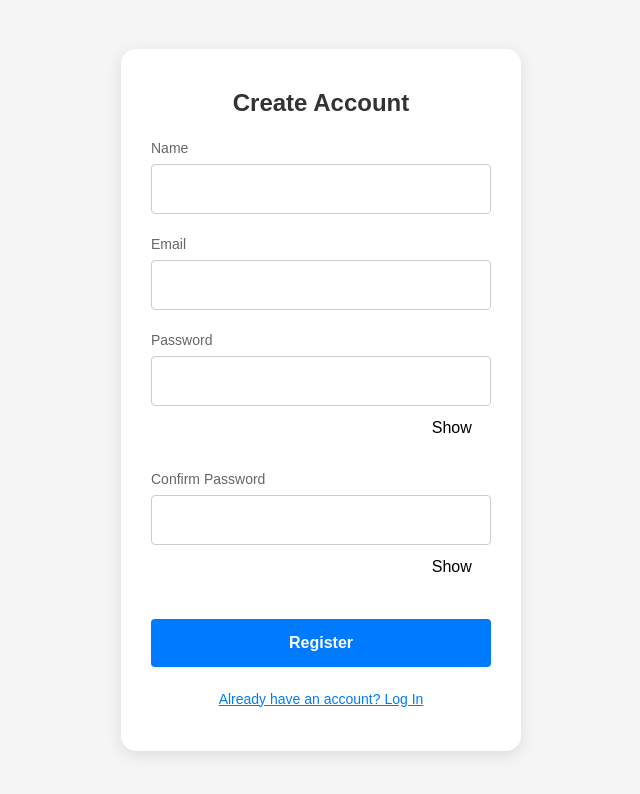
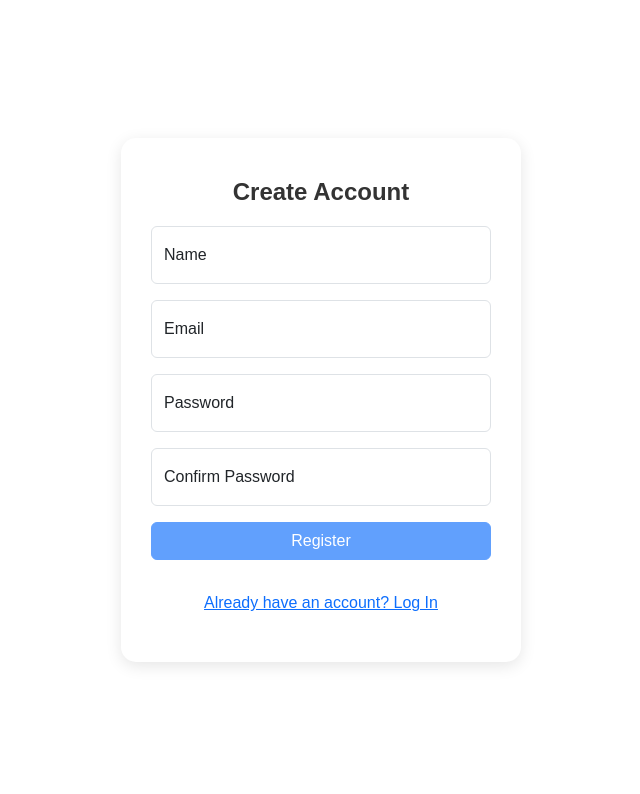
Before and after one commit to gguevara112/cloudtest-Sensitivv, a React (Vite) app: page /signup in a window 1280 px wide. Shown: the top 794 px of the page, without its empty margins (319-959 px from the left). Built offline with nearby package versions, Linux system fonts and the light colour scheme.

Commit message:
campos obligatorios
login campo obligatorio
sing in campo obligatorio mas maxlength
notes con maxlength
Mejora de diseño con boostrap

```diff
--- a/src/components/GlobalComponents/TestPopup.jsx
+++ b/src/components/GlobalComponents/TestPopup.jsx
@@ -70,6 +70,8 @@ const ProfilePopup = ({ closePopup }) => {
     const userId = localStorage.getItem('userId');
     const itemID = localStorage.getItem('selectedProductId'); // Obtener el itemID desde el localStorage
     const dateCreated = new Date();
+    navigate('/test');
+
 
     if (userId) {
       try {
--- a/src/components/WishlistComponents/WishlistList.jsx
+++ b/src/components/WishlistComponents/WishlistList.jsx
@@ -9,6 +9,7 @@ const Wishlist = () => {
   const [items, setItems] = useState([]);
   const [draggedItem, setDraggedItem] = useState(null);
   const [isLoading, setIsLoading] = useState(true);
+  const [showToast, setShowToast] = useState(false); // Estado para controlar el toast
   const navigate = useNavigate();
   const userId = localStorage.getItem('userId');
   const { t } = useTranslation();
@@ -70,6 +71,8 @@ const Wishlist = () => {
     try {
       await axios.delete(`http://localhost:5001/api/wishlist/${userId}/${itemId}`);
       setItems(items.filter(item => item.itemID !== itemId));
+      setShowToast(true); // Mostrar el toast
+      setTimeout(() => setShowToast(false), 3000); // Ocultar el toast después de 3 segundos
     } catch (error) {
       console.error("Error al eliminar el producto de la wishlist:", error);
     }
@@ -109,6 +112,29 @@ const Wishlist = () => {
           ))}
         </div>
       )}
+
+                  {/* Toast con Bootstrap */}
+      {showToast && (
+        <div
+          className="toast-container position-fixed bottom-0 end-0 p-3"
+          style={{ zIndex: 1055 }}
+        >
+          <div className="toast show" role="alert" aria-live="assertive" aria-atomic="true">
+            <div className="toast-header">
+              <strong className="me-auto">Success</strong> {/* Título del toast */}
+              <button
+                type="button"
+                className="btn-close"
+                onClick={() => setShowToast(false)}
+                aria-label="Close"
+              ></button>
+            </div>
+            <div className="toast-body">
+               {t('MnOpQrStUvWx41')}
+            </div>
+          </div>
+        </div>
+      )}
     </div>
   );
 };
--- a/src/i18n.js
+++ b/src/i18n.js
@@ -115,6 +115,9 @@ i18n
           MnOpQrStUvWx36: "In Wishlist",
           MnOpQrStUvWx37: "Add to Wishlist",
           MnOpQrStUvWx38: "Start test",
+          MnOpQrStUvWx40: "Correctly saved ",
+          MnOpQrStUvWx41: "Item Removed",
+
 
 
 
@@ -240,6 +243,10 @@ i18n
           MnOpQrStUvWx36: "En la lista de deseos",
           MnOpQrStUvWx37: "Agregar a la lista de deseos",
           MnOpQrStUvWx38: "Iniciar prueba",
+          MnOpQrStUvWx40: "Agregado correctamente",
+          MnOpQrStUvWx41: "Elemento Eliminado",
+
+
 
 
 
--- a/src/pages/LogIn.css
+++ b/src/pages/LogIn.css
@@ -4,7 +4,7 @@
     align-items: center;
     justify-content: center;
     height: 100vh;
-    background-color: #f5f5f5;
+    background-color: white;
     font-family: Arial, sans-serif;
 }
 
--- a/src/pages/SignUp.css
+++ b/src/pages/SignUp.css
@@ -4,7 +4,7 @@
     align-items: center;
     justify-content: center;
     height: 100vh;
-    background-color: #f5f5f5;
+    background-color: white;
     font-family: Arial, sans-serif;
 }
 
--- a/src/pages/SignUp.jsx
+++ b/src/pages/SignUp.jsx
@@ -1,4 +1,3 @@
-// SignUp.jsx
 import React, { useState } from 'react';
 import { useNavigate } from 'react-router-dom';
 import { useTranslation } from 'react-i18next';
@@ -10,7 +9,7 @@ const SignUp = () => {
     name: '',
     email: '',
     password: '',
-    confirmPassword: ''
+    confirmPassword: '',
   });
   const [passwordVisible, setPasswordVisible] = useState(false);
   const [passwordValid, setPasswordValid] = useState(false);
@@ -47,7 +46,6 @@ const SignUp = () => {
       return;
     }
 
-    // Detectar idioma del navegador o asignar inglés si no está disponible
     const browserLanguage = i18n.language || 'en';
     const userLanguage = ['en', 'es'].includes(browserLanguage) ? browserLanguage : 'en';
 
@@ -55,15 +53,15 @@ const SignUp = () => {
       const response = await fetch('http://localhost:5001/api/users', {
         method: 'POST',
         headers: {
-          'Content-Type': 'application/json'
+          'Content-Type': 'application/json',
         },
         body: JSON.stringify({
           name: formData.name,
           email: formData.email,
           password: formData.password,
-          language: userLanguage,          // Asignar idioma detectado o inglés
-          trialPeriodDays: 5               // Valor predeterminado
-        })
+          language: userLanguage,
+          trialPeriodDays: 5,
+        }),
       });
 
       if (response.status === 409) {
@@ -80,7 +78,7 @@ const SignUp = () => {
 
       navigate('/');
     } catch (error) {
-      console.error("Error al registrar usuario:", error);
+      console.error('Error al registrar usuario:', error);
       alert(t('LjRtKqXsVwMn')); // Hubo un error al registrar el usuario. Inténtalo de nuevo.
     }
   };
@@ -94,76 +92,72 @@ const SignUp = () => {
       <div className="signup-box">
         <h2>{t('PgLrTqJsXzVm')}</h2> {/* Crear Cuenta */}
         <form onSubmit={handleSubmit}>
-          <div className="form-group">
-            <label>{t('JqPwFxTlRvNw')}</label> {/* Nombre */}
+          <div className="form-floating">
             <input
               type="text"
+              className="form-control"
+              id="floatingName"
               name="name"
+               maxLength="50"
               value={formData.name}
               onChange={handleInputChange}
+              placeholder={t('JqPwFxTlRvNw')} // Nombre
               required
             />
+            <label htmlFor="floatingName">{t('JqPwFxTlRvNw')}</label>
           </div>
-          <div className="form-group">
-            <label>{t('FrWpNtQjLzMv')}</label> {/* Email */}
+          <div className="form-floating mt-3">
             <input
               type="email"
+              className="form-control"
+              id="floatingEmail"
               name="email"
               value={formData.email}
               onChange={handleInputChange}
+              placeholder={t('FrWpNtQjLzMv')} // Email
               required
             />
+            <label htmlFor="floatingEmail">{t('FrWpNtQjLzMv')}</label>
           </div>
-          <div className="form-group">
-            <label>{t('LfNrTjPwXzQk')}</label> {/* Contraseña */}
-            <div className="password-input-container">
+          <div className="form-floating mt-3">
             <input
-                type={passwordVisible ? "text" : "password"}
+              type={passwordVisible ? 'text' : 'password'}
+              className={`form-control ${!passwordValid && formData.password.length > 0 ? 'is-invalid' : ''}`}
+              id="floatingPassword"
               name="password"
+               maxLength="50"
               value={formData.password}
               onChange={handleInputChange}
+              placeholder={t('LfNrTjPwXzQk')} // Contraseña
               required
             />
-              <button
-                type="button"
-                onClick={togglePasswordVisibility}
-                className="toggle-password-button"
-              >
-                {passwordVisible ? t('PqFsRvJmXtQl') : t('LmPsQwNrTvFx')} {/* Mostrar/Ocultar */}
-              </button>
-            </div>
+            <label htmlFor="floatingPassword">{t('LfNrTjPwXzQk')}</label>
             {!passwordValid && formData.password.length > 0 && (
               <p className="error-text2">{t('HsJkTrLvBnLk')}</p>
             )}
           </div>
-          <div className="form-group">
-            <label>{t('XnLqTvFrRmNs')}</label> {/* Confirmar Contraseña */}
-            <div className="password-input-container">
+          <div className="form-floating mt-3">
             <input
-                type={passwordVisible ? "text" : "password"}
+              type={passwordVisible ? 'text' : 'password'}
+              className={`form-control ${!passwordsMatch && formData.confirmPassword.length > 0 ? 'is-invalid' : ''}`}
+              id="floatingConfirmPassword"
               name="confirmPassword"
               value={formData.confirmPassword}
               onChange={handleInputChange}
+              placeholder={t('XnLqTvFrRmNs')} // Confirmar Contraseña
               required
             />
-              <button
-                type="button"
-                onClick={togglePasswordVisibility}
-                className="toggle-password-button"
-              >
-                {passwordVisible ? t('PqFsRvJmXtQl') : t('LmPsQwNrTvFx')} {/* Mostrar/Ocultar */}
-              </button>
-            </div>
+            <label htmlFor="floatingConfirmPassword">{t('XnLqTvFrRmNs')}</label>
             {!passwordsMatch && formData.confirmPassword.length > 0 && (
               <p className="error-text2">{t('FkLnRtQwXzTv')}</p>
             )}
           </div>
-          <button type="submit" className="signup-button" disabled={!passwordValid || !passwordsMatch}>
+          <button type="submit" className="btn btn-primary mt-3" disabled={!passwordValid || !passwordsMatch}>
             {t('JsRwNqTwXlBt')} {/* Registrarse */}
           </button>
         </form>
-        <div className="signup-footer">
-          <button onClick={handleLoginClick} className="login-link">
+        <div className="signup-footer mt-4">
+          <button onClick={handleLoginClick} className="btn btn-link">
             {t('LqKsTwFxRjXp')} {/* ¿Ya tienes una cuenta? Inicia Sesión */}
           </button>
         </div>
```
Also changed, not shown: src/componentsDBOFF/ProductDetailForUser.jsx (+31 -3 lines), src/pages/LogIn.jsx (+23 -12 lines). Lines whose indentation alone changed are shown as unchanged.
